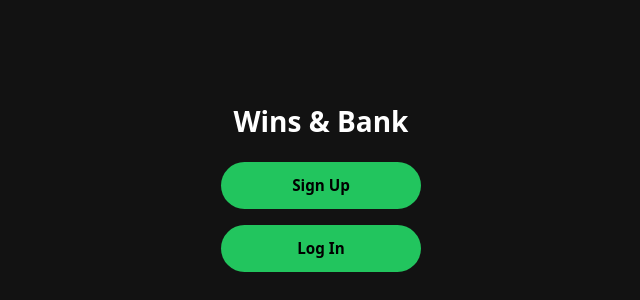
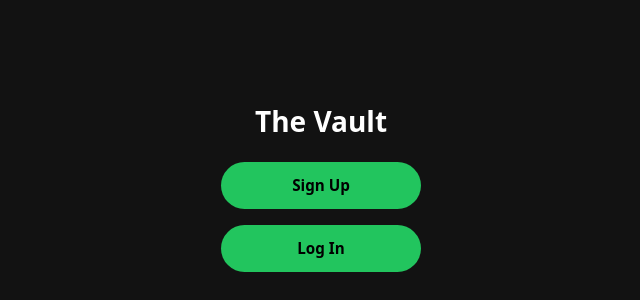
Before and after one commit to SiimSander/bank, a PHP site: page / in a window 1280 px wide. Shown: the part 214-514 px from the top of the page, without its empty margins (319-959 px from the left). Run offline with PHP 8.4, Linux system fonts and the light colour scheme.

Commit message:
Update home.php

```diff
--- a/templates/home.php
+++ b/templates/home.php
@@ -2,7 +2,7 @@
 	<?php if (!empty($homeMessage)): ?>
 		<p class="auth-message"><?php echo htmlspecialchars($homeMessage); ?></p>
 	<?php endif; ?>
-	<h1 class="page-title">Wins &amp; Bank</h1>
+	<h1 class="page-title">The Vault</h1>
 	<a class="btn btn-primary" href="/signup">Sign Up</a>
 	<a class="btn btn-primary" href="/login">Log In</a>
 </div>
```
